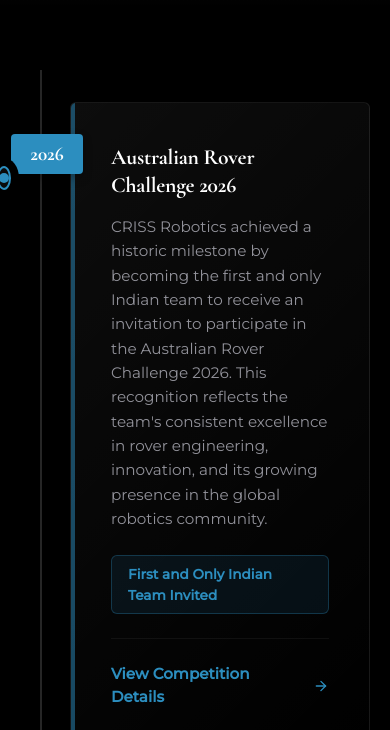
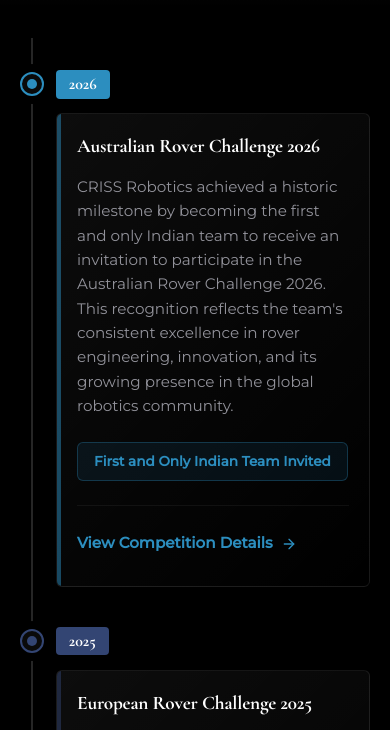
Before and after one commit to justKrishna005/crissrobotics, a React (Vite) app: page /achievements in a window 390 px wide. Shown: the part 838-1568 px from the top of the page. Built offline with nearby package versions, Linux system fonts and the light colour scheme; grey boxes are pictures that could not be loaded.

Commit message:
fix achievements layouts

```diff
--- a/src/pages/Achievements.css
+++ b/src/pages/Achievements.css
@@ -317,48 +317,85 @@
   transform: translateY(-2px) translateX(2px);
 }
 
-/* ── Responsive Styling ── */
+/* ── Responsive Styling ──
+   Below 900px the alternating two-column timeline collapses to a single
+   left-aligned rail. Each row becomes:
+
+     ●  2025          <- header line (node + year, in normal flow)
+     │  ┌──────────┐
+     │  │  card    │
+     │  └──────────┘
+
+   The node sits on the rail and the year label and card share a 36px
+   left indent, so everything lines up on one edge. */
 @media (max-width: 900px) {
+  .compact-timeline-section {
+    padding: 2rem 0 4rem;
+  }
+
+  /* Rail: 2px line centred under the 24px node (node spans 0–24px). */
   .alternating-timeline-line {
-    left: 20px;
+    left: 11px;
     transform: none;
   }
 
   .alternating-timeline-row {
-    flex-direction: column !important;
-    align-items: flex-start;
-    margin-bottom: 3rem;
+    flex-direction: column;
+    align-items: stretch;
+    gap: 0.9rem;
+    margin-bottom: 2.5rem;
   }
 
+  /* The center column stops being a spacer and becomes the header line. */
   .alternating-timeline-center {
-    position: absolute;
-    left: 0;
-    top: 2rem;
-    width: 40px;
+    order: -1;
+    position: static;
+    width: 100%;
+    justify-content: flex-start;
+    align-items: center;
+    gap: 0.75rem;
+  }
+
+  .alternating-timeline-node {
+    margin-top: 0;
+    flex-shrink: 0;
+  }
+
+  /* Static, so the desktop flag--left / flag--right offsets no longer apply. */
+  .achievement-year-flag {
+    position: static;
+    height: auto;
+    line-height: 1;
+    transform: none;
+    padding: 0.4rem 0.8rem;
+    font-size: 1rem;
+    border-radius: 4px;
   }
 
   .timeline-side {
     width: 100%;
-    padding-left: 50px; /* Space for the line */
+    /* Clears the node's 8px halo (ends at 32px) and aligns with the year. */
+    padding-left: 2.25rem;
   }
 
-  .timeline-side--left, .timeline-side--right {
-    margin-bottom: 1.5rem;
+  /* Only one side carries the card; the other is an empty placeholder. */
+  .timeline-side:empty {
+    display: none;
   }
 
-  /* Reset flag for mobile */
-  .achievement-year-flag {
-    position: relative;
-    top: 0;
-    transform: none;
-    display: inline-block;
-    margin-bottom: 1rem;
-    left: 0 !important;
-    right: auto !important;
-    border-radius: 4px;
+  .timeline-text-content {
+    padding: 1.5rem;
+  }
+}
+
+@media (max-width: 480px) {
+  /* Indent stays at 2.25rem so the card keeps its shared left edge with
+     the year label — the internal padding is what buys reading width. */
+  .timeline-text-content {
+    padding: 1.25rem;
   }
 
-  .achievement-year-flag::after {
-    display: none;
+  .achievement-title {
+    font-size: 1.2rem;
   }
 }
```
